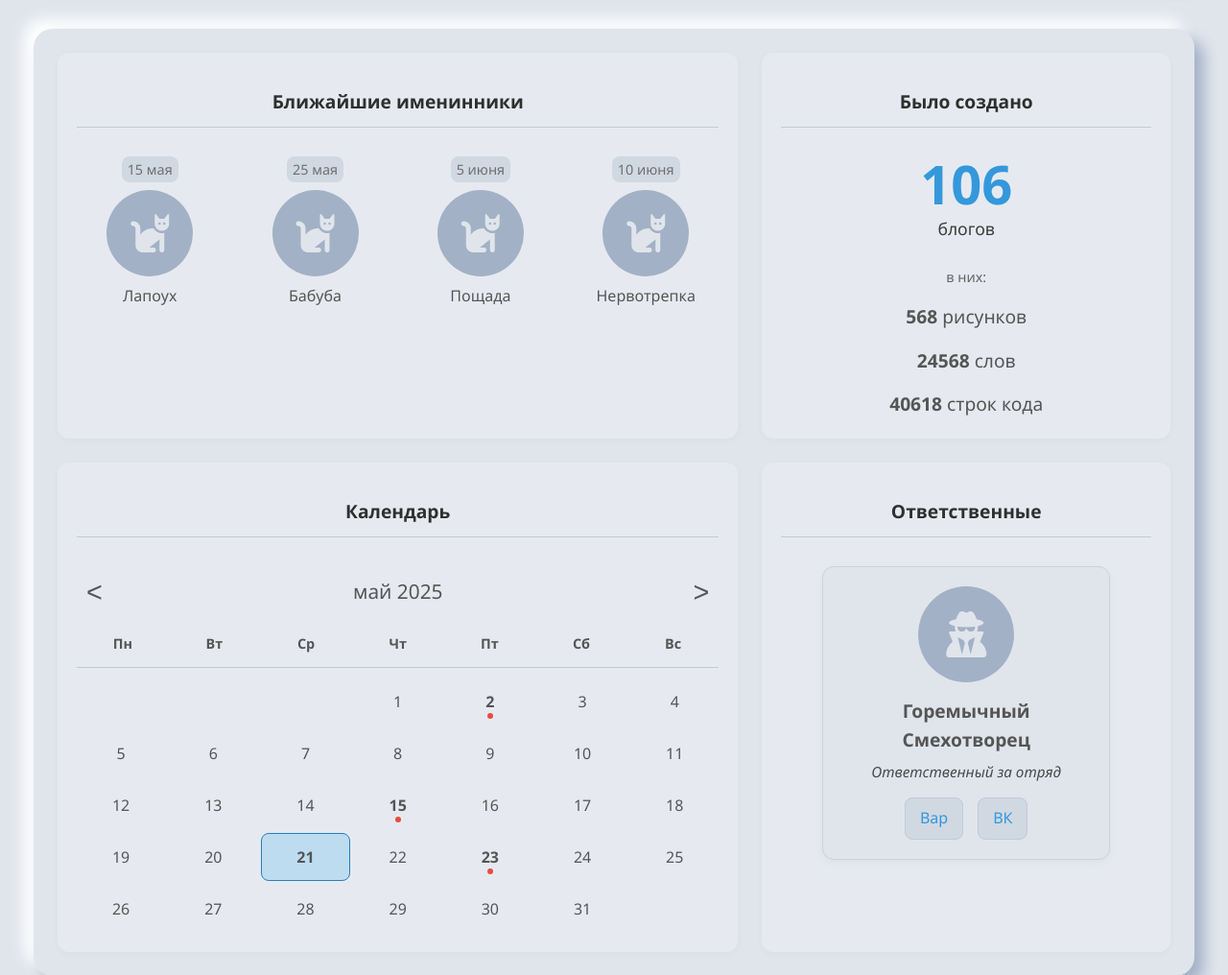
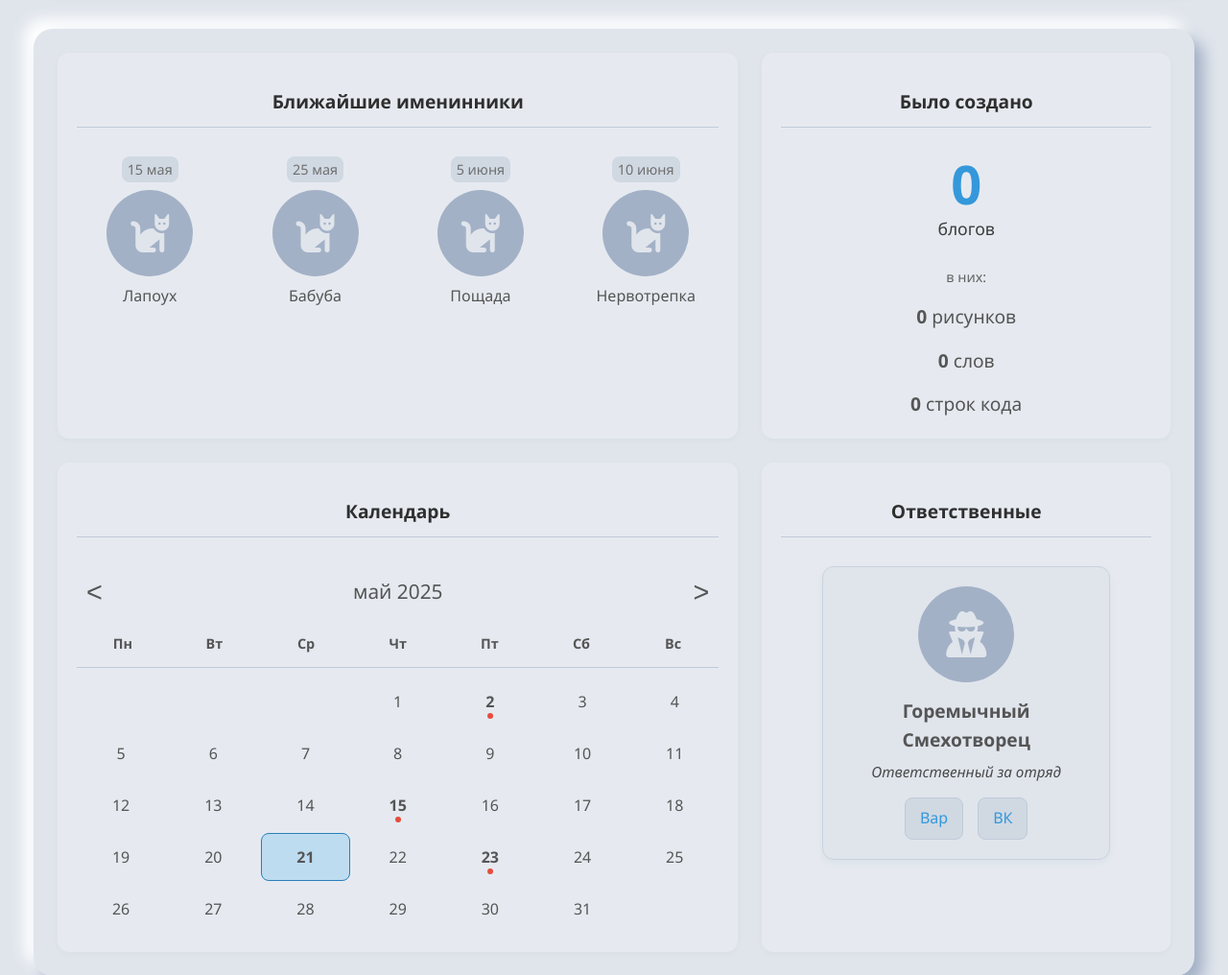
Before and after one commit to ledetav/NWA, a Django app: page / in a window 1280 px wide. Shown: the part 118-1134 px from the top of the page at 96% size. Run offline with Django 5.2, Linux system fonts and the light colour scheme; data that the repository does not hold is empty; style sheets or scripts are compiled from the project's sources; some libraries are stand-ins or nearby versions.

Commit message:
feat: Integrate database data into statistics

```diff
--- a/NWA/NWA_archive/templates/index.html
+++ b/NWA/NWA_archive/templates/index.html
@@ -38,12 +38,12 @@
         <section class="index-page__section index-page__section--statistics">
             <h2 class="index-page__section-title">Было создано</h2>
             <div class="statistics-details">
-                <div class="statistics-details__total-blogs">106</div>
+                <div class="statistics-details__total-blogs">{{ blog_count }}</div>
                 <div class="statistics-details__total-blogs-label">блогов</div>
                 <div class="statistics-details__breakdown-title">в них:</div>
-                <div class="statistics-details__breakdown-item"><span>568</span> рисунков</div>
-                <div class="statistics-details__breakdown-item"><span>24568</span> слов</div>
-                <div class="statistics-details__breakdown-item"><span>40618</span> строк кода</div>
+                <div class="statistics-details__breakdown-item"><span>{{ art_count }}</span> рисунков</div>
+                <div class="statistics-details__breakdown-item"><span>{{ text_count }}</span> слов</div>
+                <div class="statistics-details__breakdown-item"><span>{{ code_count }}</span> строк кода</div>
             </div>
         </section>
 
--- a/NWA/NWA_archive/views.py
+++ b/NWA/NWA_archive/views.py
@@ -4,8 +4,12 @@ from .models import Moderators, NorthernWarmers, Blogs, NWAArchiveArts, NWAArchi
 from django.db import connection
 
 def main_page_view(request):
-    #data = { 'здесь будут переменные'} как передавать переменные: "<название переменное>": <переменная>
-    return render(request, 'index.html')
+    blog_count = Blogs.objects.count()  # Получаем количество строк
+    art_count = NWAArchiveArts.objects.count()  # Получаем количество строк
+    text_count = NWAArchiveTexts.objects.count()  # Получаем количество строк
+    code_count = NWAArchiveCodes.objects.count()  # Получаем количество строк
+    context = {'blog_count': blog_count, 'art_count': art_count, 'text_count': text_count, 'code_count': code_count}
+    return render(request, 'index.html', context)
 
 def log_page_view(request):
     return render(request, 'log.html')
```
